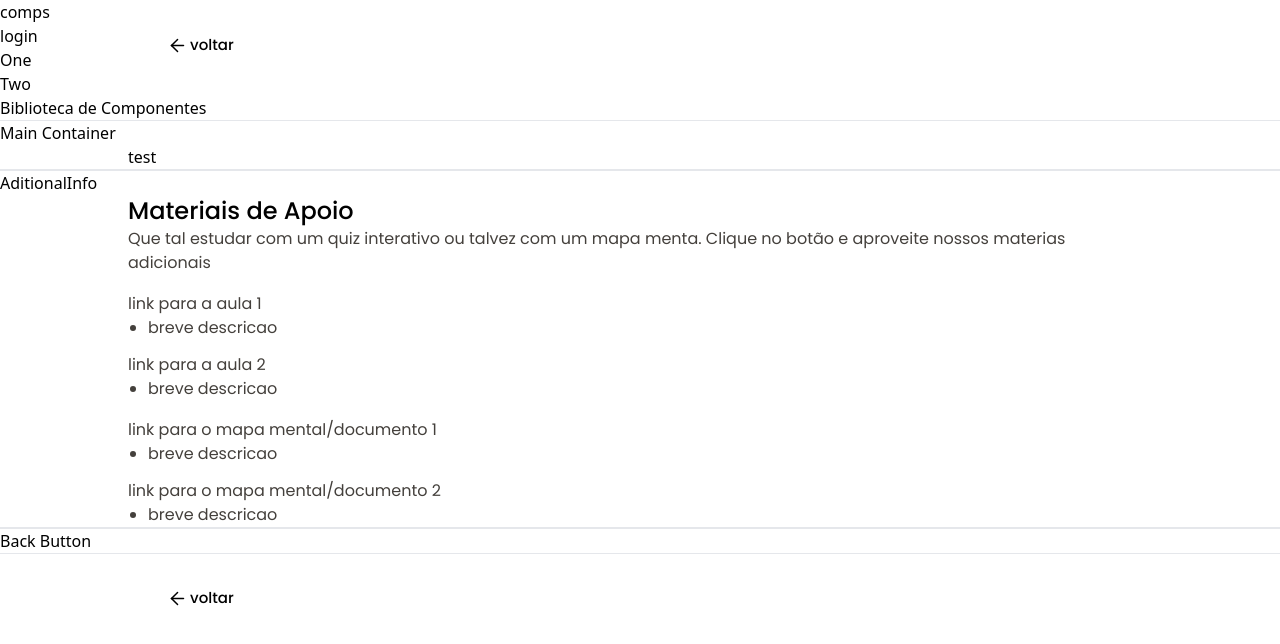
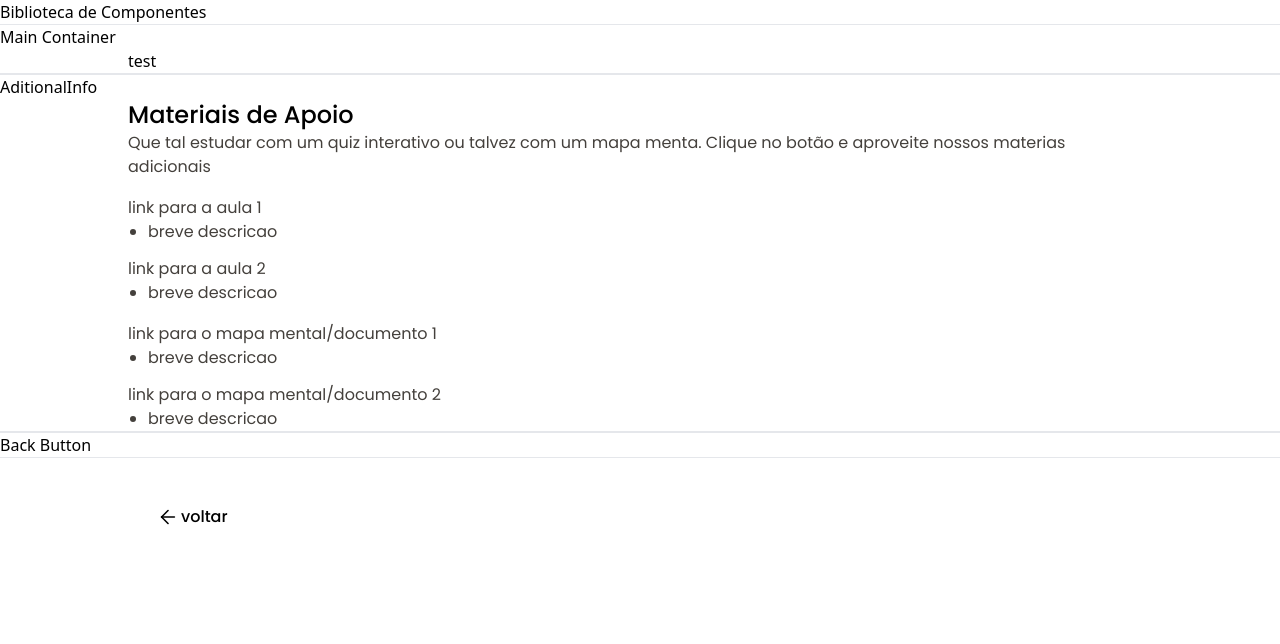
Before and after one commit to fabricadesoftware-ifc/fabricaHistologia_frontend, a Vue app: page /test-components in a window 1280 px wide. Shown: the top 644 px of the page. Built offline with nearby package versions, Linux system fonts and the light colour scheme.

Commit message:
Deleted all test pages and changed button to components page

```diff
--- a/dev-dist/sw.js
+++ b/dev-dist/sw.js
@@ -82,7 +82,7 @@ define(['./workbox-b5f7729d'], (function (workbox) { 'use strict';
     "revision": "3ca0b8505b4bec776b69afdba2768812"
   }, {
     "url": "index.html",
-    "revision": "0.6bdctj9jc38"
+    "revision": "0.skqg7tmqfv8"
   }], {});
   workbox.cleanupOutdatedCaches();
   workbox.registerRoute(new workbox.NavigationRoute(workbox.createHandlerBoundToURL("index.html"), {
--- a/src/App.vue
+++ b/src/App.vue
@@ -1,16 +1,8 @@
 <script setup>
 import { RouterView } from 'vue-router'
-import BackButtonComp from './components/backButtonComp.vue';
+
 </script>
 
 <template>
-  <BackButtonComp :tittle="'voltar'"/>
-  <router-link to="/test-components">comps</router-link>
-  <br>
-  <router-link to="/login">login</router-link>
-  <br>
-  <router-link to="/test-one">One</router-link>
-  <br>
-  <router-link to="/test-two">Two</router-link>
   <RouterView />
 </template>
--- a/src/components/backButtonComp.vue
+++ b/src/components/backButtonComp.vue
@@ -10,45 +10,19 @@ const props = defineProps({
 
 </script>
 <template>
-    <span class="box-back-btn" @click="toBackPage()">
-        <button class="back-btn" name="back-btn"> <img src="../assets/media/right-arrow.svg"></button>
-        <label for="back-btn" class="label-back-btn">{{ props.tittle }}</label>
+    <span class="flex justify-between items-center w-auto text-base font-poppins absolute mt-12 ml-40 cursor-pointer box-back-btn" @click="toBackPage()">
+        <button class="bg-transparent border-transparent cursor-pointer" name="back-btn"> <img src="../assets/media/right-arrow.svg" class="w-4 h-4"></button>
+        <label for="back-btn" class="font-medium cursor-pointer">{{ props.tittle }}</label>
     </span>
 </template>
 
 <style scoped>
 .box-back-btn {
-    display: flex;
+    transition: 0.2s ease-in-out;
+    z-index: 30;
     gap: 5px;
-    height: 20px;
-    width: auto;
-    position: absolute;
-    margin: 35px 0 0 170px;
-    align-items: center;
-    justify-content: space-between;
-    font-size: 15px;
-    font-family: var(--font-poppins);
-    transition: 0.2s;
-    cursor: pointer;
-    z-index: 30;
-    &:hover {
+    &:hover  {
         gap: 10px;
     }
 }
-
-.label-back-btn {
-    font-weight: 500;
-    cursor: pointer;
-}
-
-
-.back-btn {
-    background-color: transparent;
-    border: none;
-    cursor: pointer;
-    & img {
-        width: 15px;
-        height: 15px;
-    }
-}
 </style>
--- a/src/router/index.js
+++ b/src/router/index.js
@@ -1,5 +1,5 @@
-import { ref, computed } from 'vue'
-import { createRouter, createWebHistory, useRoute } from 'vue-router'
+import { ref } from 'vue'
+import { createRouter, createWebHistory} from 'vue-router'
 
 const router = createRouter({
   history: createWebHistory(import.meta.env.BASE_URL),
@@ -34,21 +34,6 @@ const router = createRouter({
       name: 'test-components',
       component: () => import('@/views/tests/ComponentsView.vue')
     },
-    {
-      path: '/test-one',
-      name: 'test-one',
-      component: () => import('@/views/tests/oneView.vue')
-    },
-    {
-      path: '/test-two',
-      name: 'test-two',
-      component: () => import('@/views/tests/twoView.vue')
-    },
-    {
-      path: '/test-three',
-      name: 'test-three',
-      component: () => import('@/views/tests/ThreeView.vue')
-    },
   ]
 })
 
--- a/src/views/tests/ThreeView.vue
+++ /dev/null
@@ -1,3 +0,0 @@
-<template>
-    <h1>3</h1>
-</template>
--- a/src/views/tests/oneView.vue
+++ /dev/null
@@ -1,3 +0,0 @@
-<template>
-    <h1>1</h1>
-</template>
--- a/src/views/tests/twoView.vue
+++ /dev/null
@@ -1,3 +0,0 @@
-<template>
-    <h1>2</h1>
-</template>
```
